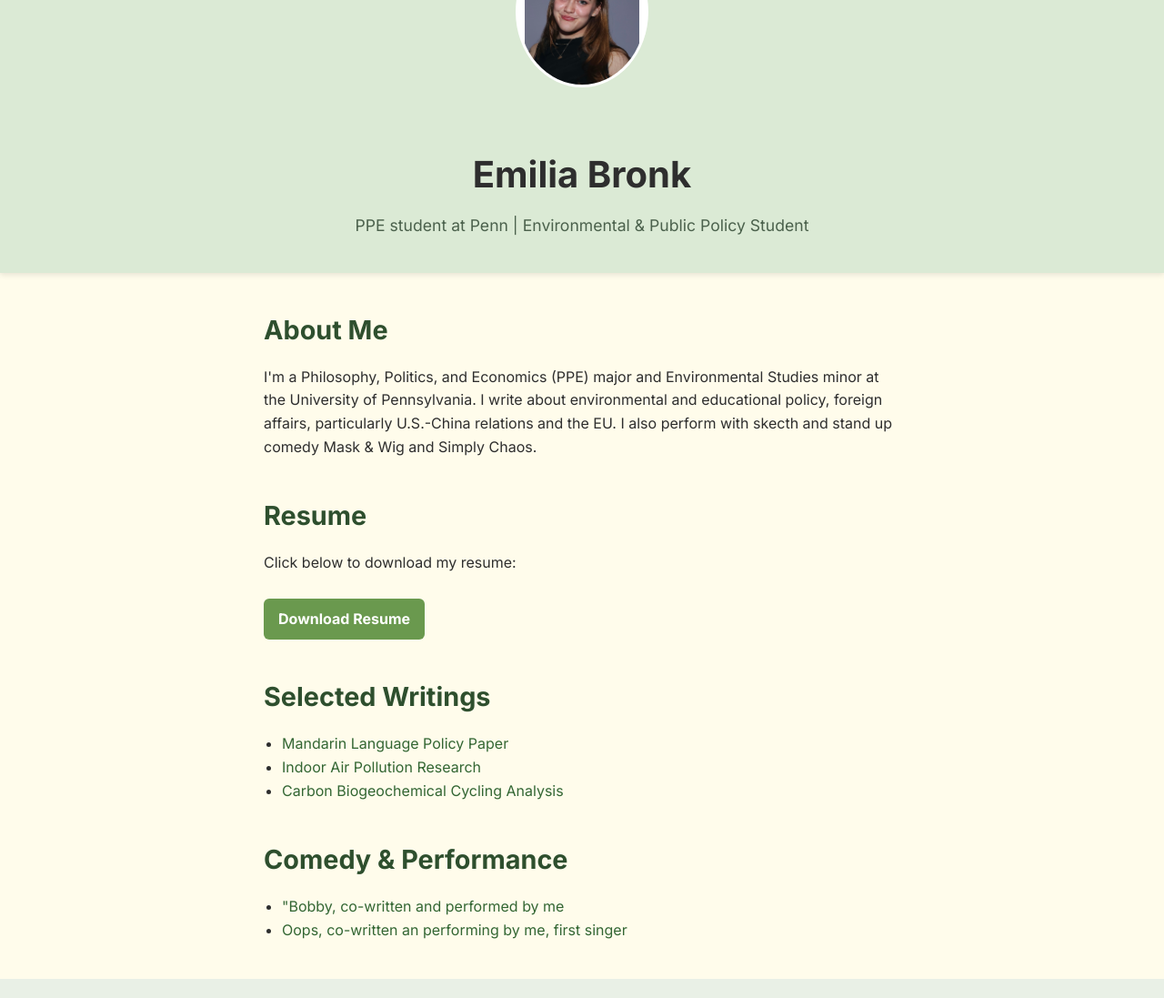
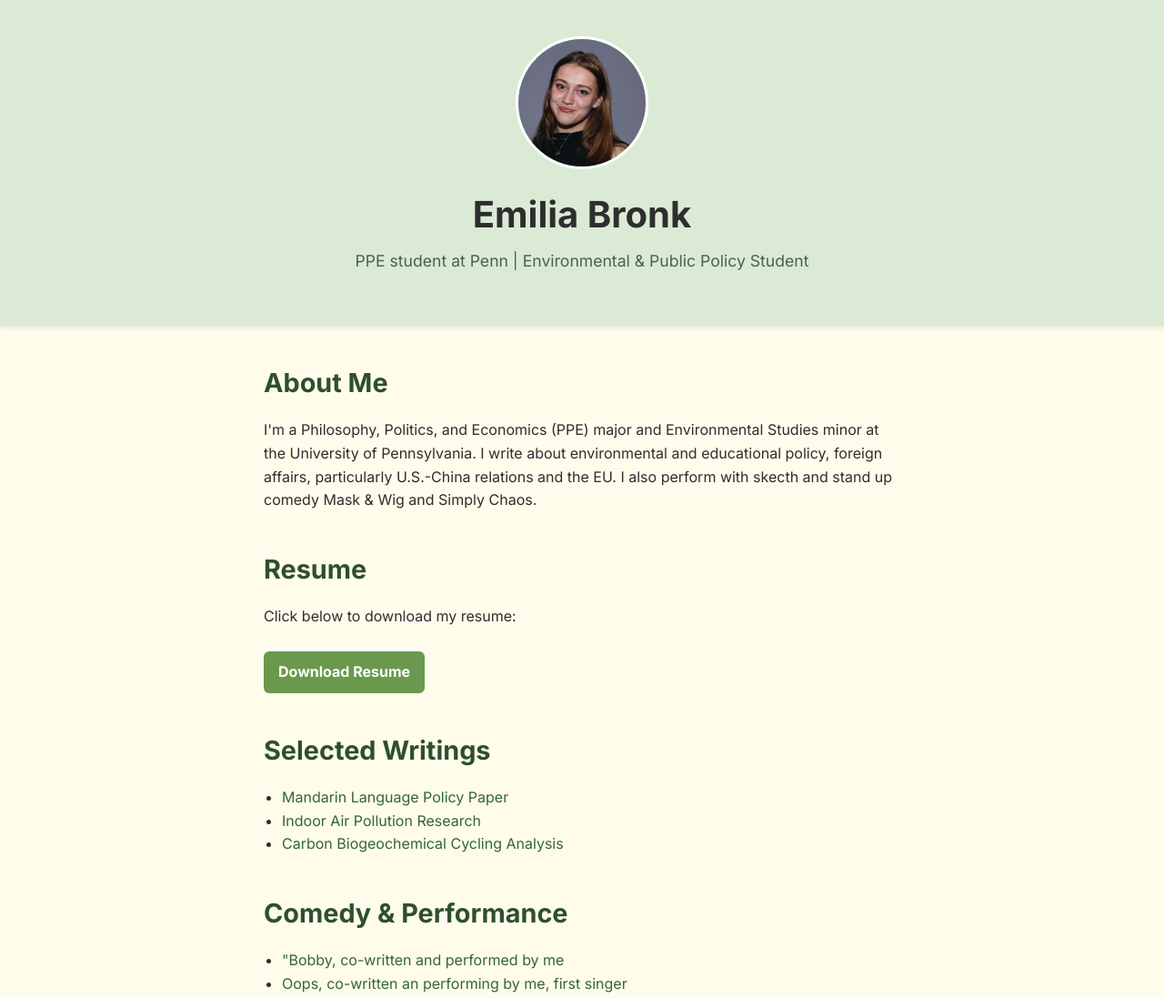
Before and after one commit to emiliabronk/portfolio, a plain HTML site: page index.html in a window 1280 px wide. Shown: the top 1097 px of the page at 91% size. Drawn offline with Linux system fonts and the light colour scheme.

Commit message:
Update index.html

```diff
--- a/index.html
+++ b/index.html
@@ -15,26 +15,20 @@
     }
     header {
       background-color: #dbead5;
-      padding: 80px 20px 20px;
+      padding: 40px 20px;
       text-align: center;
       box-shadow: 0 2px 6px rgba(0,0,0,0.1);
-      position: relative;
     }
     .headshot {
       width: 140px;
-      height: auto;
-      max-height: 160px;
+      height: 140px;
       border-radius: 50%;
       border: 3px solid white;
-      position: absolute;
-      top: -70px;
-      left: 50%;
-      transform: translateX(-50%);
-      background-color: white;
-      object-fit: contain;
+      margin-bottom: 10px;
+      object-fit: cover;
     }
     h1 {
-      margin: 80px 0 10px;
+      margin: 0;
       font-size: 2.5rem;
     }
     p.subtitle {
```
